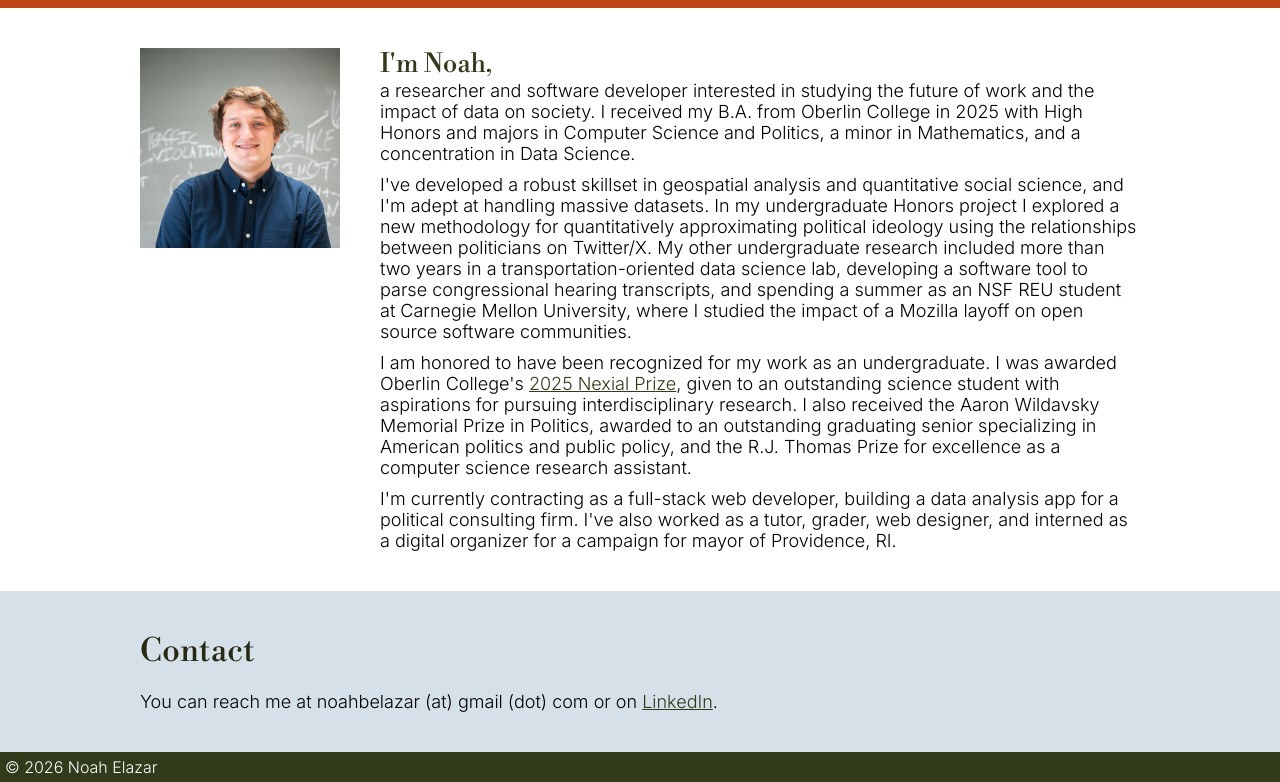
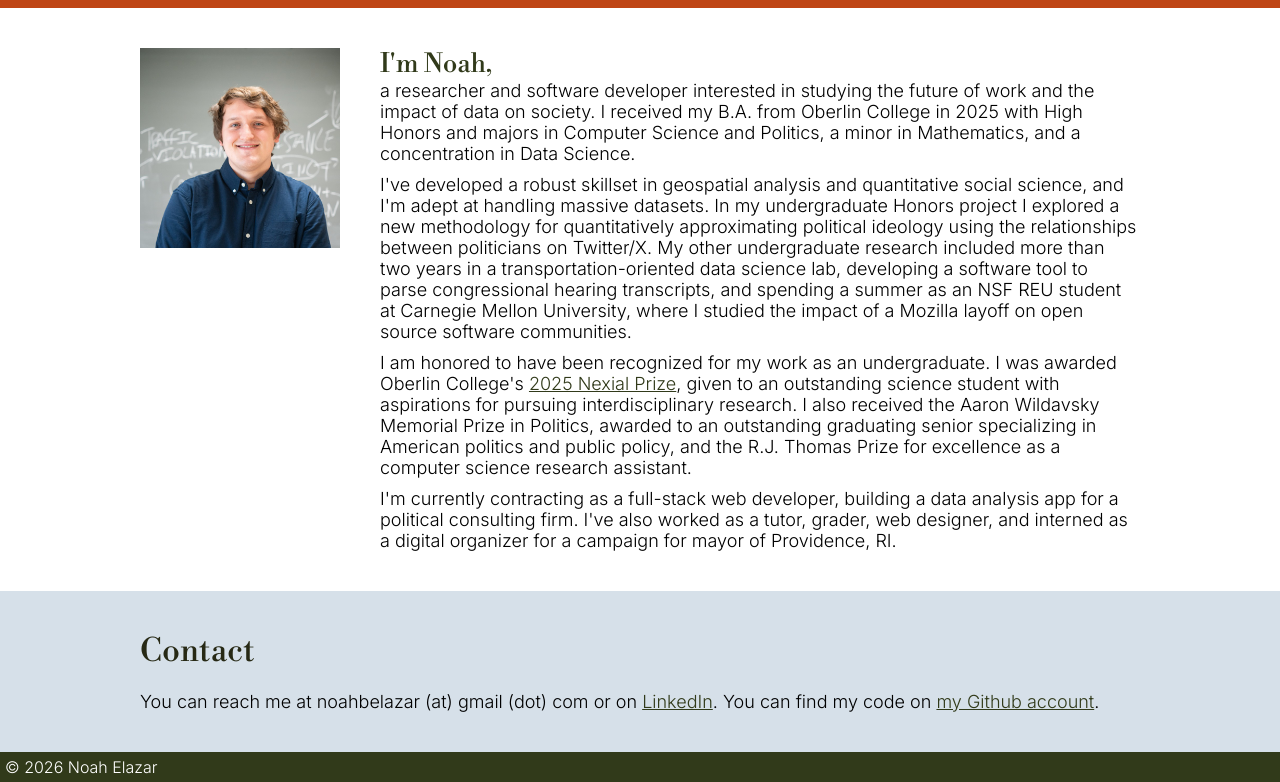
Before and after one commit to nelazar/personal-site, a SvelteKit app: page / in a window 1280 px wide. Shown: the part 482-1264 px from the top of the page. Built offline with nearby package versions, Linux system fonts and the light colour scheme.

Commit message:
Added github

```diff
--- a/src/routes/+page.svelte
+++ b/src/routes/+page.svelte
@@ -56,7 +56,10 @@
         <div class="content column">
             <h2>Contact</h2>
             <div class="contact-list">
-                <p>You can reach me at noahbelazar (at) gmail (dot) com or on <a href="https://www.linkedin.com/in/noah-elazar/" target="_blank">LinkedIn</a>.</p>
+                <p>
+                    You can reach me at noahbelazar (at) gmail (dot) com or on <a href="https://www.linkedin.com/in/noah-elazar/" target="_blank">LinkedIn</a>.
+                    You can find my code on <a href="https://github.com/nelazar" target="_blank">my Github account</a>.
+                </p>
             </div>
         </div>
     </div>
```
